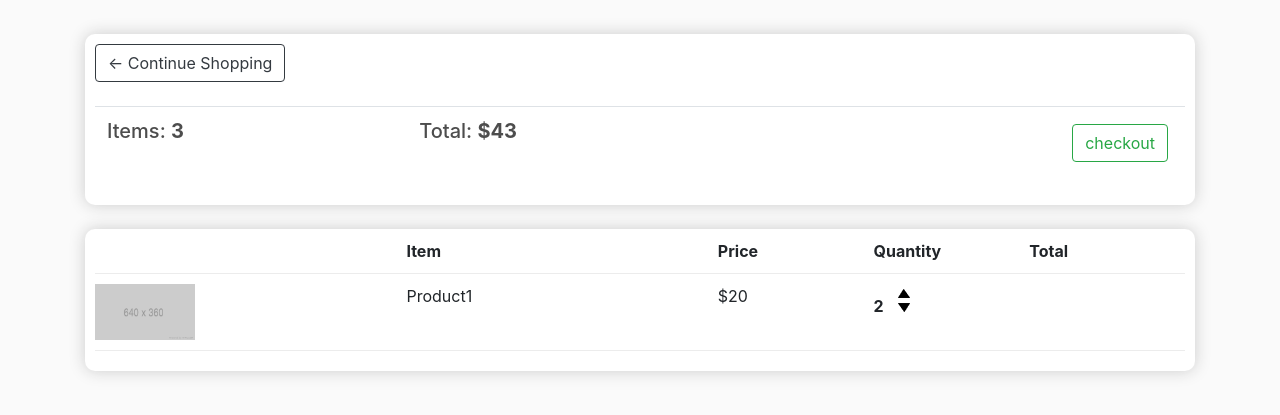
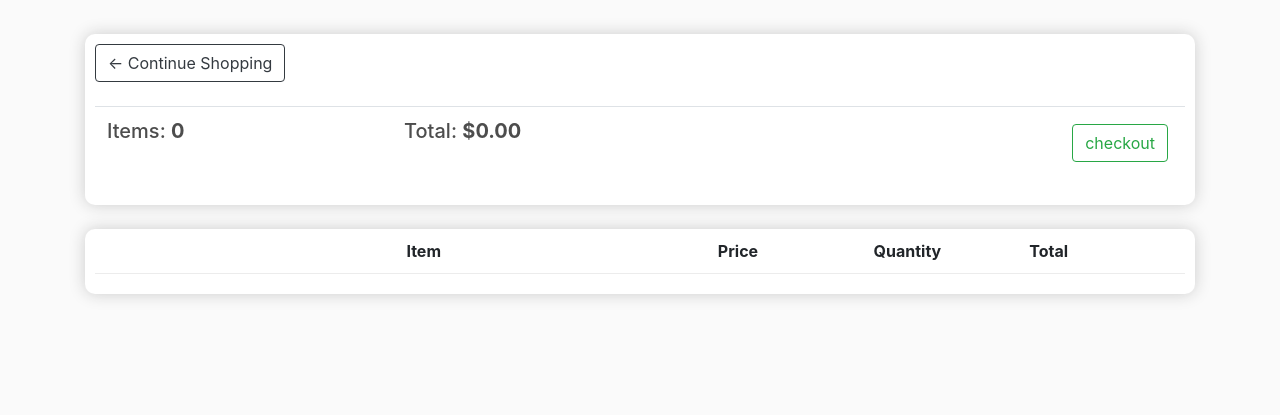
Before and after one commit to RajenRanjithkumar/ecommerce, a Django app: page /cart/ in a window 1280 px wide. Shown: the part 56-471 px from the top of the page. Run offline with Django 4.2, Linux system fonts and the light colour scheme; lists and menus that the app fills with data are empty; some libraries are stand-ins or nearby versions.

Commit message:
cart page done

```diff
--- a/ecommerce/store/templates/store/cart.html
+++ b/ecommerce/store/templates/store/cart.html
@@ -18,8 +18,8 @@
             <table class="table">
 
                 <tr>
-                    <th><h5>Items: <strong>3</strong></h5></th>
-                    <th><h5>Total: <strong>$43</strong></h5></th>
+                    <th><h5>Items: <strong>{{order.get_cart_items}}</strong></h5></th>
+                    <th><h5>Total: <strong>${{order.get_cart_total|floatformat:2}}</strong></h5></th>
                     <th>
                         <a style="float: right; margin: 5px;" class="btn btn-outline-success " href="{% url 'checkout' %}">checkout</a>
                     </th>
@@ -48,14 +48,17 @@
 
             </div>
 
+            {% for item in items %}
+
             <div class="cart-row">
 
-                <div style="flex: 2;"> <img class="row-image" src="{% static 'images/placeholder.png' %}" alt=""></div>
-                <div style="flex: 2;">Product1</div>
-                <div style="flex: 1;">$20</div>
+                <!-- <div style="flex: 2;"> <img class="row-image" src="{% static 'images/placeholder.png' %}" alt=""></div> -->
+                <div style="flex: 2;"> <img class="row-image" src="{{ item.product.imageURL }}" alt=""></div>
+                <div style="flex: 2;">{{ item.product.name }}</div>
+                <div style="flex: 1;">${{ item.product.price|floatformat:2 }}</div>
                 <div style="flex: 1;">
 
-                    <p class="quantity">2</p>
+                    <p class="quantity">{{ item.quantity }}</p>
                     <div class="quantity">
 
                         <img class="chg-quantity" src="{% static 'images/arrow-up.png' %}" >
@@ -66,10 +69,13 @@
                     </div>
 
                 </div>
-                <div style="flex: 1;"></div>
+
+                <div style="flex: 1;">${{item.get_total}}</div>
 
 
             </div>
+
+            {% endfor %}
 
 
 
--- a/ecommerce/store/views.py
+++ b/ecommerce/store/views.py
@@ -14,10 +14,32 @@ def store(request):
 
 def cart(request):
 
-    context = {}
+    if request.user.is_authenticated:
+        customer = request.user.customer
+        order, created = Order.objects.get_or_create(customer = customer, complete = False) # find the order if not create it
+        items = order.orderitem_set.all()
+    else:
+        items = []
+        #hard coded
+        order = {'get_cart_items':0, "get_cart_total": 0}
+
+
+    context = {'items': items, 'order': order}
     return render(request, 'store/cart.html', context)
 
 def checkout(request):
 
-    context = {}
+    if request.user.is_authenticated:
+        customer = request.user.customer
+        order, created = Order.objects.get_or_create(customer = customer, complete = False) # find the order if not create it
+        items = order.orderitem_set.all()
+    else:
+        items = []
+        #hard coded
+        order = {'get_cart_items':0, "get_cart_total": 0}
+
+
+    context = {'items': items, 'order': order}
+
+
     return render(request, 'store/checkout.html', context)
```
Also changed, not shown: ecommerce/store/models.py (+17 -0 lines), ecommerce/store/templates/store/checkout.html (+11 -6 lines), ecommerce/db.sqlite3.
